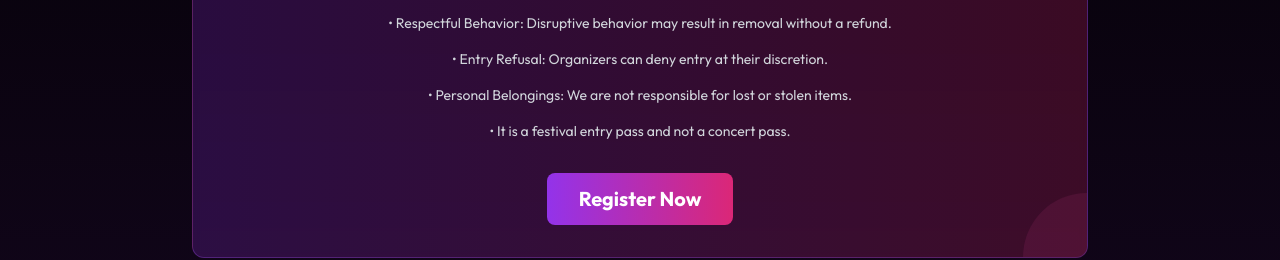
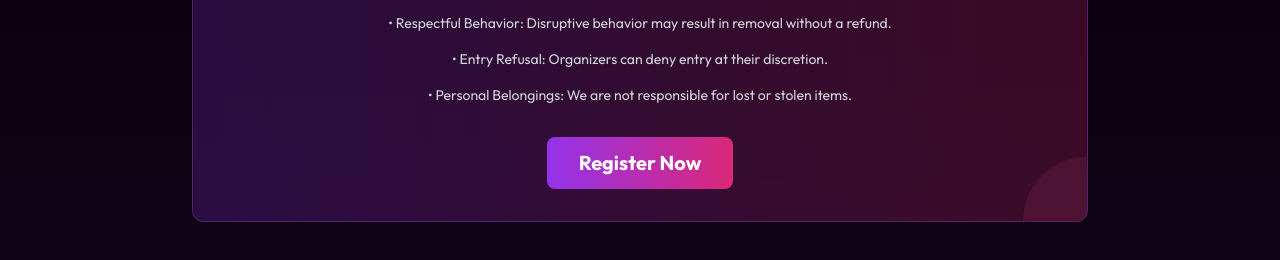
Before and after one commit to nisargpatel7042lva/Malhar-Festival, a React (Vite) app: page / in a window 1280 px wide. Shown: the part 1240-1500 px from the top of the page. Built offline with nearby package versions, Linux system fonts and the light colour scheme.

Commit message:
feat: comment out festival entry pass note in App component

```diff
--- a/src/App.tsx
+++ b/src/App.tsx
@@ -373,7 +373,7 @@ function App() {
                 <p>• Respectful Behavior: Disruptive behavior may result in removal without a refund.</p>
                 <p>• Entry Refusal: Organizers can deny entry at their discretion.</p>
                 <p>• Personal Belongings: We are not responsible for lost or stolen items.</p>
-                <p>• It is a festival entry pass and not a concert pass.</p>
+                {/* <p>• It is a festival entry pass and not a concert pass.</p> */}
 
               </div>
 
```
